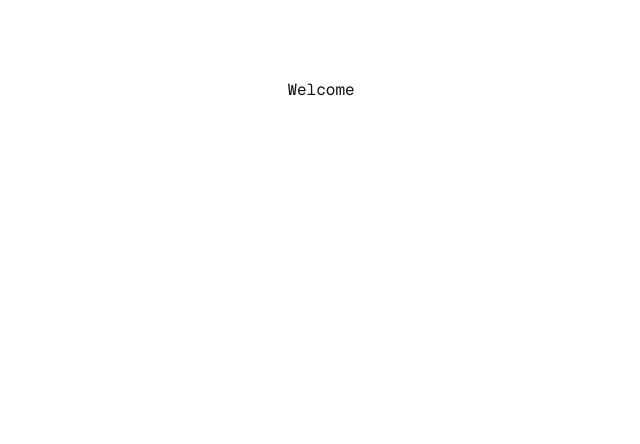
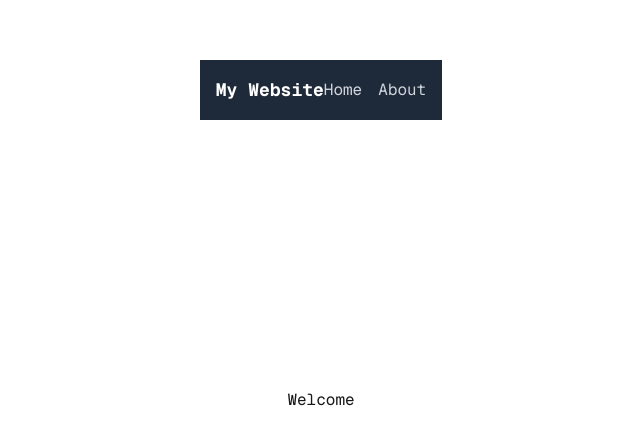
Before and after one commit to Sire6715/alx-project-0x02-setup, a Next.js app in the folder alx-project-0x02/: page / in a window 1280 px wide. Shown: the top 444 px of the page, without its empty margins (319-959 px from the left). Built offline with nearby package versions, Linux system fonts and the light colour scheme.

Commit message:
Basic Routing in Next.js

```diff
--- a/alx-project-0x02/components/layout/Header.tsx
+++ b/alx-project-0x02/components/layout/Header.tsx
@@ -1,7 +1,20 @@
 import React from 'react'
+import Link from 'next/link'
 
-export const Header = () => {
+const Header = () => {
   return (
-    <div>Header</div>
+    <div>
+      <nav className="bg-gray-800 p-4 flex justify-between items-center">
+        <div className="text-white text-lg font-bold">
+          <Link href="/">My Website</Link>
+        </div>
+        <div className="space-x-4">
+          <Link href="/home" className="text-gray-300 hover:text-white">Home</Link>
+          <Link href="/about" className="text-gray-300 hover:text-white">About</Link>
+        </div>
+      </nav>
+    </div>
   )
 }
+
+export default Header;
--- /dev/null
+++ b/alx-project-0x02/pages/about.tsx
@@ -0,0 +1,11 @@
+import React from 'react'
+
+const About = () => {
+  return (
+    <div>
+        <h1>Hello About</h1>
+    </div>
+  )
+}
+
+export default About;
--- /dev/null
+++ b/alx-project-0x02/pages/home.tsx
@@ -0,0 +1,13 @@
+import React from 'react'
+
+const Home = () => {
+  return (
+    <div>
+        <h1>
+            Welcome
+        </h1>
+    </div>
+  )
+}
+
+export default Home;
--- a/alx-project-0x02/pages/index.tsx
+++ b/alx-project-0x02/pages/index.tsx
@@ -1,4 +1,4 @@
-import Image from "next/image";
+import  Header  from "@/components/layout/Header";
 import { Geist, Geist_Mono } from "next/font/google";
 
 const geistSans = Geist({
@@ -16,6 +16,7 @@ export default function Home() {
     <div
       className={`${geistSans.className} ${geistMono.className} grid grid-rows-[20px_1fr_20px] items-center justify-items-center min-h-screen p-8 pb-20 gap-16 sm:p-20 font-[family-name:var(--font-geist-sans)]`}
     >
+      <Header />
      <h1>Welcome</h1>
     </div>
   );
```
